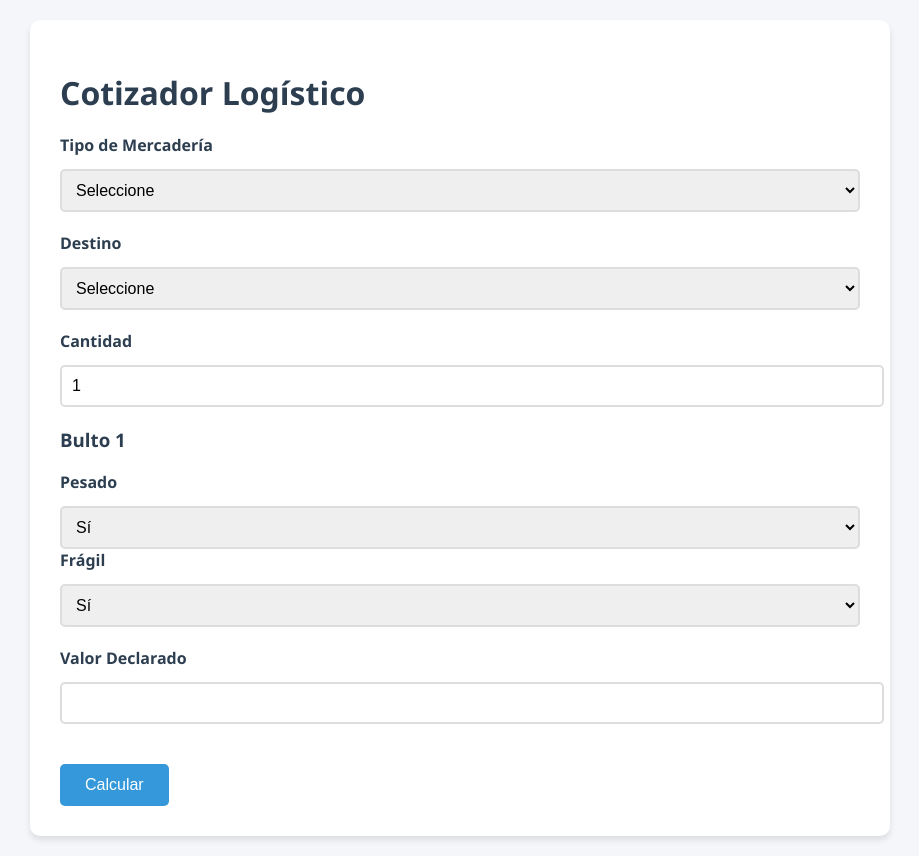
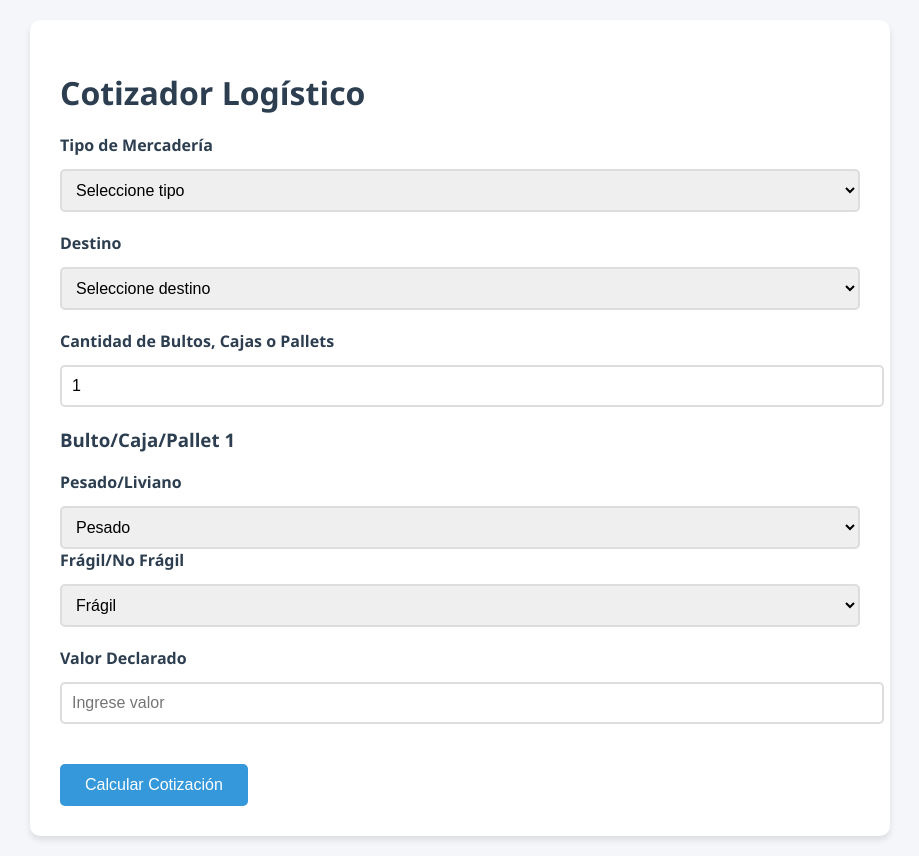
Before and after one commit to EzqAl/Tarifasiro, a Flask app: template templates/index.html in a window 1280 px wide. Shown: the whole page, without its empty margins (180-1099 px from the left). Run offline with Flask 3, Linux system fonts and the light colour scheme; the template is opened without the code that fills it, so the values that code supplies are empty.

Commit message:
Update index.html

```diff
--- a/templates/index.html
+++ b/templates/index.html
@@ -5,6 +5,7 @@
     <meta name="viewport" content="width=device-width, initial-scale=1.0">
     <title>Cotizador Logístico</title>
     <style>
+        /* Estilos modernos y profesionales */
         :root {
             --primary: #2c3e50;
             --secondary: #3498db;
@@ -76,6 +77,10 @@
             margin-top: 30px;
         }
 
+        .resultado h2 {
+            margin-top: 0;
+        }
+
         .error {
             background: #ffebee;
             color: #c62828;
@@ -84,17 +89,21 @@
             margin-top: 20px;
             border: 1px solid #c62828;
         }
+
+        .hidden {
+            display: none;
+        }
     </style>
 </head>
 <body>
     <div class="container">
         <h1>Cotizador Logístico</h1>
         <form method="POST" id="cotizadorForm">
-            <!-- Tipo de Envío -->
+            <!-- Tipo de Mercadería -->
             <div class="form-group">
                 <label>Tipo de Mercadería</label>
-                <select name="tipo_envio" id="tipoEnvio" required>
-                    <option value="">Seleccione</option>
+                <select name="tipo_envio" required>
+                    <option value="">Seleccione tipo</option>
                     <option value="pallet">Pallet</option>
                     <option value="bultos">Bultos/Cajas</option>
                 </select>
@@ -104,41 +113,45 @@
             <div class="form-group">
                 <label>Destino</label>
                 <select name="localidad" required>
-                    <option value="">Seleccione</option>
+                    <option value="">Seleccione destino</option>
                     {% for loc in localidades %}
                         <option value="{{ loc }}">{{ loc }}</option>
                     {% endfor %}
                 </select>
             </div>
 
-            <!-- Cantidad -->
+            <!-- Cantidad de Bultos/Cajas/Pallets -->
             <div class="form-group">
-                <label>Cantidad</label>
+                <label>Cantidad de Bultos, Cajas o Pallets</label>
                 <input type="number" name="cantidad" min="1" value="1" required>
             </div>
 
-            <!-- Campos Dinámicos -->
-            <div id="detalles"></div>
+            <!-- Detalles por Bulto/Caja/Pallet -->
+            <div id="detalles_bultos">
+                <!-- Campos dinámicos se generan aquí -->
+            </div>
 
             <!-- Valor Declarado -->
             <div class="form-group">
                 <label>Valor Declarado</label>
-                <input type="number" step="0.01" name="valor_declarado" required>
+                <input type="number" step="0.01" name="valor_declarado" required placeholder="Ingrese valor">
             </div>
 
-            <button type="submit">Calcular</button>
+            <button type="submit">Calcular Cotización</button>
         </form>
 
-        <!-- Mensajes de Error -->
+        <!-- Mostrar errores -->
         {% if error %}
-        <div class="error">{{ error }}</div>
+        <div class="error">
+            <strong>Error:</strong> {{ error }}
+        </div>
         {% endif %}
 
         <!-- Resultados -->
         {% if resultado %}
-        <div class="resultado" id="resultado">
-            <h2>Cotización</h2>
-            <p>Base: ${{ resultado.total_base }}</p>
+        <div class="resultado">
+            <h2>Cotización Final</h2>
+            <p>Precio base: ${{ resultado.total_base }}</p>
             <p>Seguro: ${{ resultado.seguro }}</p>
             <p>IVA: ${{ resultado.iva }}</p>
             <h3>Total: ${{ resultado.total }}</h3>
@@ -148,67 +161,39 @@
     </div>
 
     <script>
-        // Generar campos dinámicos
-        document.addEventListener('DOMContentLoaded', () => {
-            const tipoEnvio = document.getElementById('tipoEnvio');
-            const cantidad = document.querySelector('input[name="cantidad"]');
-            const contenedor = document.getElementById('detalles');
+        // Generar campos dinámicos para bultos/cajas/pallets
+        document.addEventListener('DOMContentLoaded', function() {
+            const cantidadInput = document.querySelector('input[name="cantidad"]');
+            const detallesDiv = document.getElementById('detalles_bultos');
 
-            const generarCampos = () => {
-                const tipo = tipoEnvio.value;
-                const num = parseInt(cantidad.value) || 1;
-                contenedor.innerHTML = '';
-
-                for (let i = 0; i < num; i++) {
-                    let html = `
+            function generarCampos(cantidad) {
+                detallesDiv.innerHTML = '';
+                for (let i = 0; i < cantidad; i++) {
+                    detallesDiv.innerHTML += `
                         <div class="form-group">
-                            <h3>${tipo === 'pallet' ? 'Pallet' : 'Bulto'} ${i + 1}</h3>
-                            <label>Pesado</label>
+                            <h3>Bulto/Caja/Pallet ${i + 1}</h3>
+                            <label>Pesado/Liviano</label>
                             <select name="pesado_${i}" required>
-                                <option value="si">Sí</option>
-                                <option value="no">No</option>
+                                <option value="si">Pesado</option>
+                                <option value="no">Liviano</option>
                             </select>
-                            <label>Frágil</label>
+                            <label>Frágil/No Frágil</label>
                             <select name="fragil_${i}" required>
-                                <option value="si">Sí</option>
-                                <option value="no">No</option>
+                                <option value="si">Frágil</option>
+                                <option value="no">No Frágil</option>
                             </select>
-                    `;
-
-                    if (tipo === 'bultos') {
-                        html += `
-                            <label>Categoría</label>
-                            <select name="categoria_${i}" required>
-                                {% for loc in localidades %}
-                                    {% if loop.first %}
-                                        {% for cat in PRECIOS[loc].keys() %}
-                                            {% if not cat.startswith('Pallet') %}
-                                                <option value="{{ cat }}">{{ cat }}</option>
-                                            {% endif %}
-                                        {% endfor %}
-                                    {% endif %}
-                                {% endfor %}
-                            </select>
+                        </div>
                     `;
                 }
+            }
 
-                    html += '</div>';
-                    contenedor.innerHTML += html;
-                }
-            };
-
-            tipoEnvio.addEventListener('change', generarCampos);
-            cantidad.addEventListener('input', generarCampos);
-            generarCampos();
+            cantidadInput.addEventListener('input', function() {
+                generarCampos(this.value);
             });
 
-        // Desplazamiento automático
-        window.onload = () => {
-            const resultado = document.getElementById('resultado');
-            if (resultado) {
-                resultado.scrollIntoView({ behavior: 'smooth' });
-            }
-        };
+            // Generar campos iniciales
+            generarCampos(cantidadInput.value);
+        });
     </script>
 </body>
 </html>
```
Lines whose indentation alone changed are shown as unchanged.
